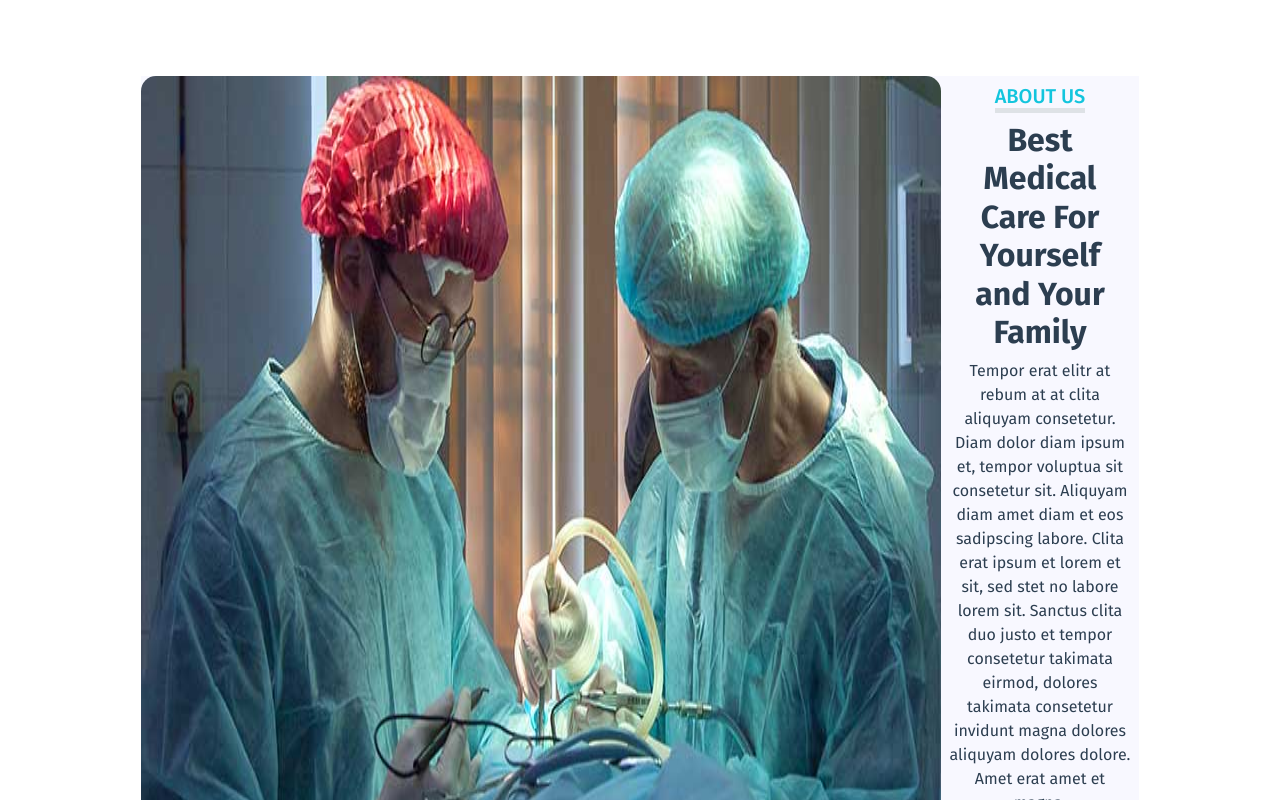
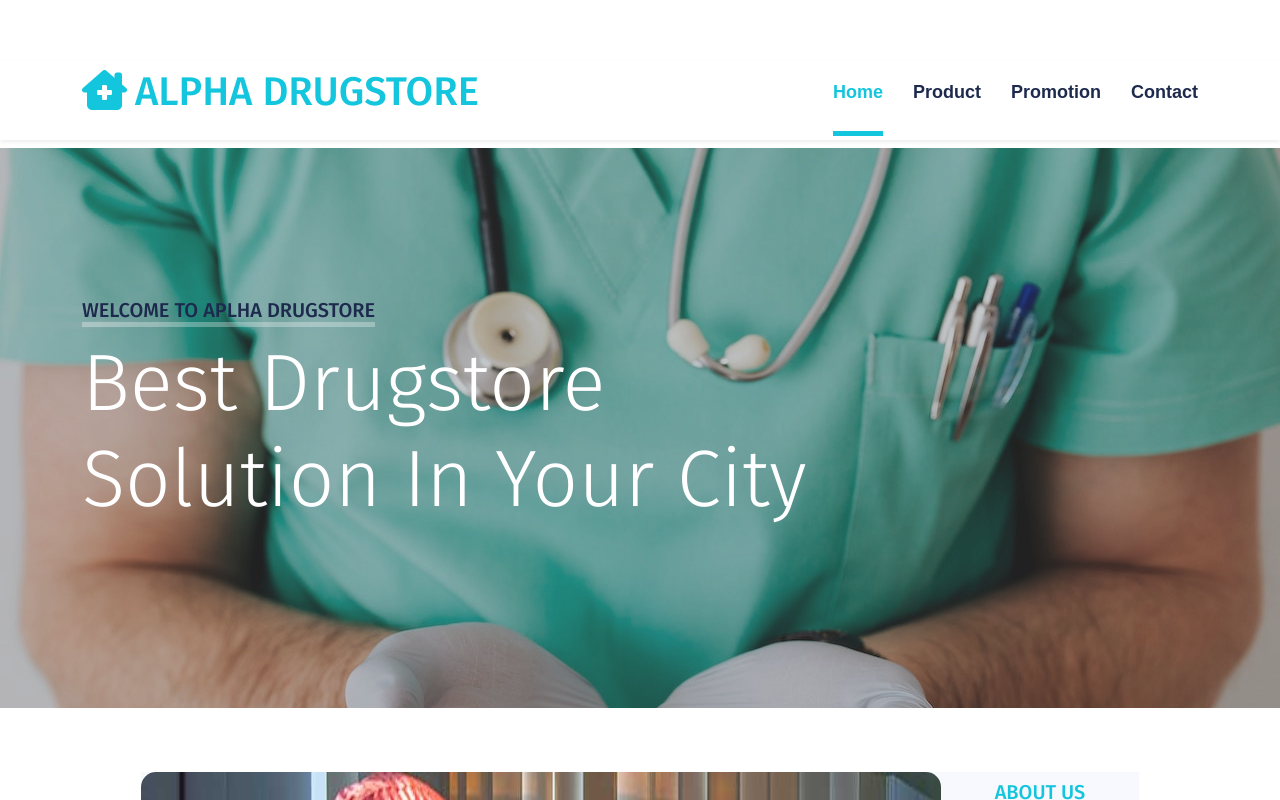
Before and after one commit to gfreitasTamwood/drugstore-alpha, a Vue app: page / in a window 1280 px wide. Shown: the top 800 px of the page. Built offline with nearby package versions, Linux system fonts and the light colour scheme.

Commit message:
Home Page is finally done

```diff
--- a/src/App.vue
+++ b/src/App.vue
@@ -1,14 +1,23 @@
 <template>
+  <NavComponent />
+  <HeaderComponent />
   <HomePage :teamList="this.teamMembersList"/>
+  <FooterComponent />
 </template>
 
 <script>
+import NavComponent from './components/NavComponent.vue'
+import HeaderComponent from './components/HeaderComponent.vue'
 import HomePage from './components/pages/HomePage.vue'
+import FooterComponent from './components/FooterComponent.vue'
 
 export default {
   name: 'App',
   components: {
-    HomePage
+    NavComponent,
+    HeaderComponent,
+    HomePage,
+    FooterComponent,
   }
 }
 </script>
```
